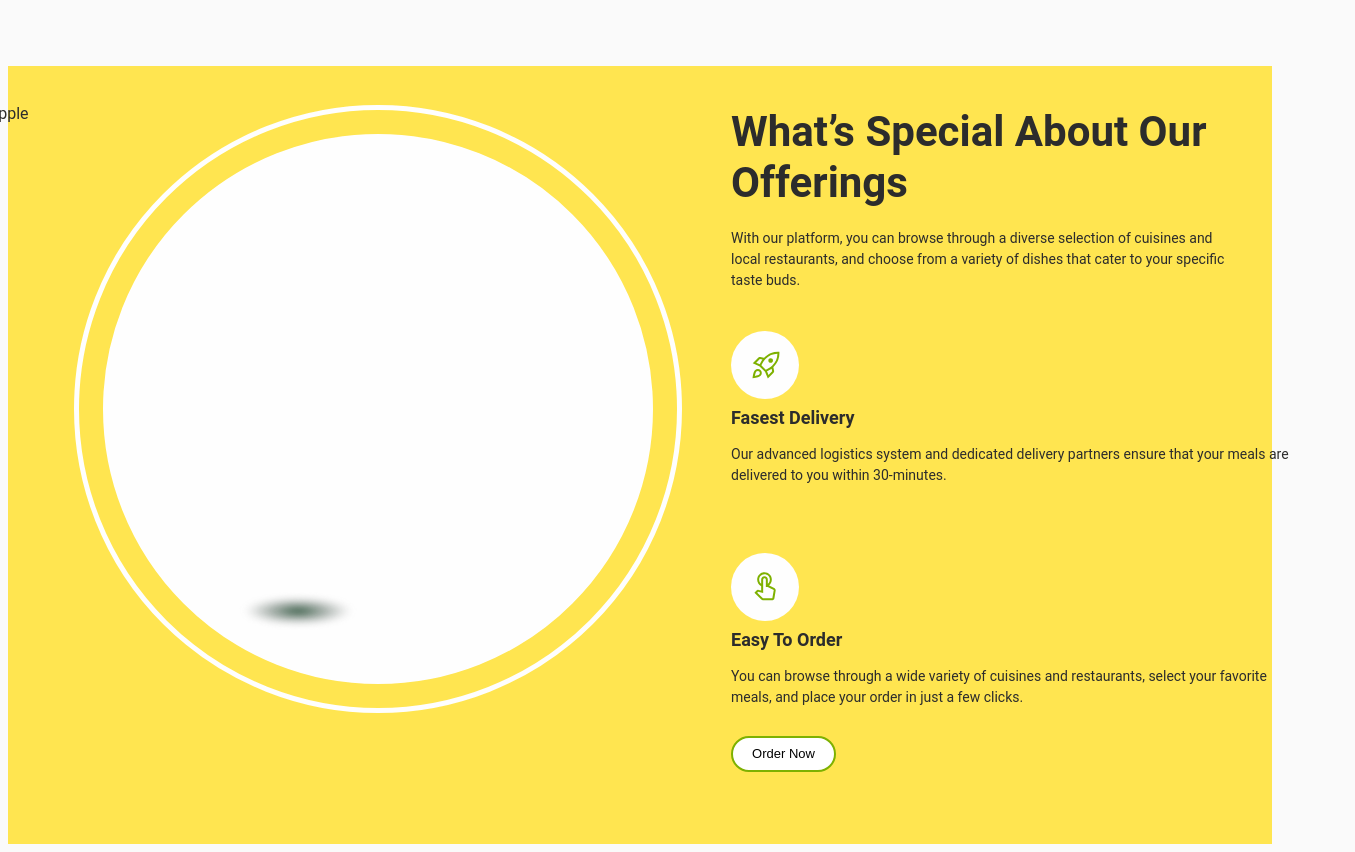
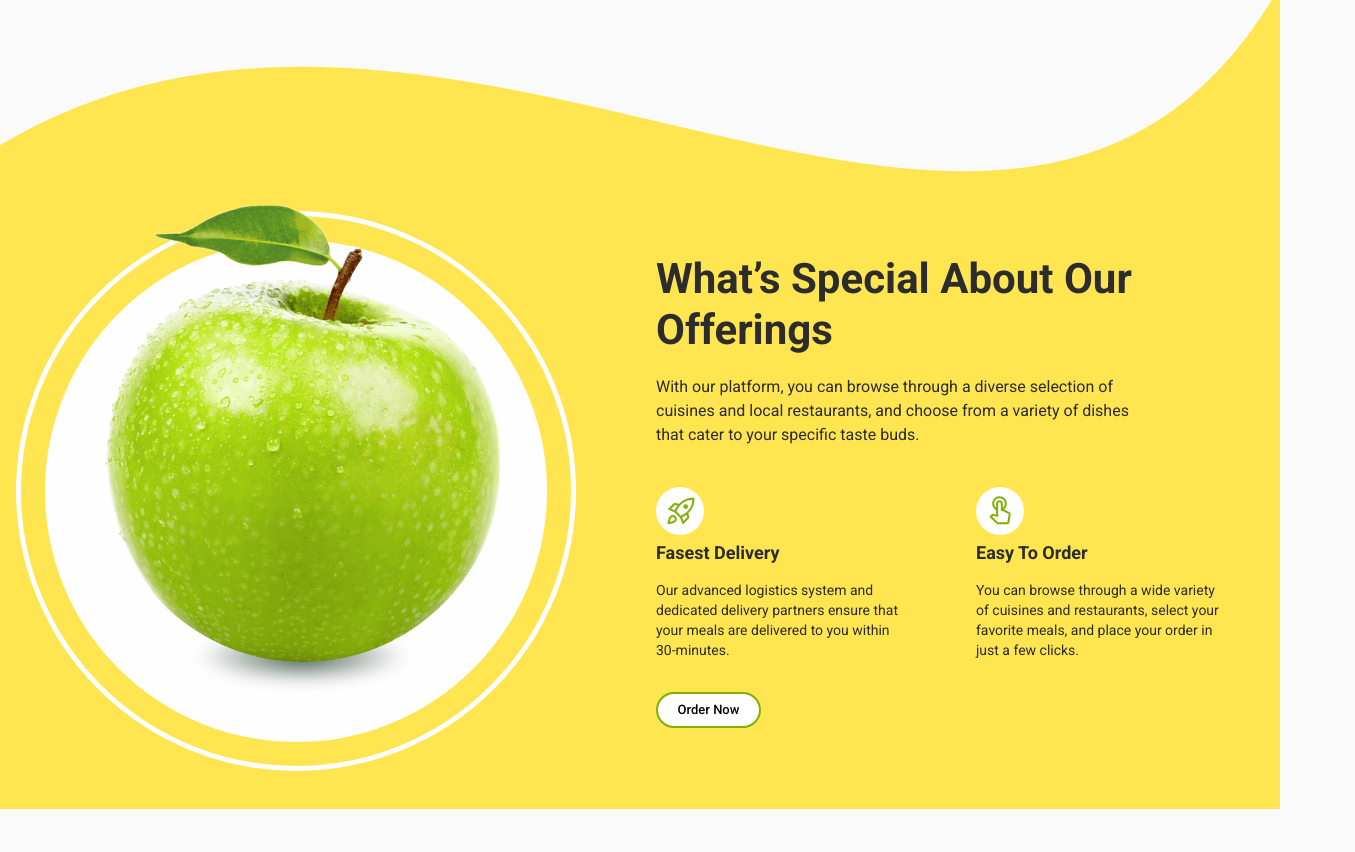
Before and after one commit to Lencha2005/Food-Sta, a website built with Vite: page src/index.html in a window 1280 px wide. Shown: the part 372-1224 px from the top of the page, 1355 px wide, since content can reach past the window. After the commit the page ends 1181 px from the top, so only its background shows below. Built offline with nearby package versions, Linux system fonts and the light colour scheme; files whose address does not match are found by name.

Commit message:
update offerings

```diff
--- a/src/css/common-style/base.css
+++ b/src/css/common-style/base.css
@@ -18,7 +18,6 @@
   }
 
   .container {
-
     padding-left: 20px;
     padding-right: 20px;
   }
--- a/src/css/hero.css
+++ b/src/css/hero.css
@@ -53,7 +53,9 @@
 }
   /* TABLET */
   @media screen and (min-width: 768px) {
-
+.hero {
+    padding-bottom: 0;
+}
   }
 
   /* DESKTOP */
--- a/src/css/offerings.css
+++ b/src/css/offerings.css
@@ -6,25 +6,24 @@
     );
     background-repeat: no-repeat;
     background-size: cover;
-    background-position: center;
-    padding-top: 41px;
+    background-position: 50% 0;
+    padding-top: 90px;
     padding-bottom: 72px;
     width: 100%;
-    /* height: 1122px; */
 }
 
-.offerings-container {
-    /* padding-top: 41px; */
-    /* padding-right: 51px; */
+.apple-img {
+    display: none;
+}
+
+.apple-small-img {
+    display: none;
 }
 
 .offerings-img-wrap {
     position: relative;
-    /* width: 255px;
-    height: 255px; */
-    width: 248px;
-    height: 248px;
-    /* padding-top: 41px; */
+    width: 255px;
+    height: 255px;
     background-color: #fefefe;
     border-radius: 50%;
     border: 8px solid var(--yellow);
@@ -32,40 +31,35 @@
     margin-bottom: 60px;
     margin-left: auto;
     margin-right: auto;
-
 }
 
 .offerings-img {
     display: block;
     position: absolute;
-    bottom: 30px;
+    bottom: 22px;
     left: 50%;
     transform: translateX(-50%);
     z-index:1;
-
 }
 
 .offerings-img-shadow {
     position: absolute;
     width: 128px;
     height: 44px;
-    bottom: 12px;
-    left: 66px;
+    bottom: 0;
+    left: 50%;
+    transform: translateX(-50%);
 }
-
-  /* .offerings-container-wrap {
-      width: 573px;
-  } */
 
 .offerings-title {
     font-weight: 700;
-    font-size: 28px;
+    font-size: 32px;
     line-height: 1.2;
     margin-bottom: 28px;
 }
 
 .offerings-text {
-    font-size: 14px;
+    font-size: 16px;
     line-height: 1.43;
     margin-bottom: 28px;
 }
@@ -102,7 +96,7 @@
 
 .offerings-subtext {
     font-size: 14px;
-      line-height: 1.5;
+    line-height: 1.43;
 }
 
 .offerings-btn {
@@ -131,18 +125,126 @@
         url(/img/offerings/top-mobile.png) 1x,
         url(/img/offerings/top-mobile@2x.png) 2x
     );
-      /* padding-top: 113px;
-      padding-bottom: 124px; */
+    padding-top: 82px;
+}
+
+.offerings-title {
+    font-size: 28px;
+}
+
+.offerings-text {
+    font-size: 14px;
 }
 }
 
   /* TABLET */
 @media screen and (min-width: 768px) {
+.offerings {
+    background-image: image-set(
+        url(/img/offerings/top-tablet.png) 1x,
+        url(/img/offerings/top-tablet@2x.png) 2x
+    );
+    background-size: 768px 1140px;
+    padding-top: 202px;
+    padding-bottom: 89px;
+    position: absolute;
+    top: 358px;
+    left: 50%;
+    transform: translateX(-50%);
+}
 
+.offerings-wrapper-image{
+    position: relative;
+}
+
+.offerings-img-wrap {
+    width: 325px;
+    height: 325px;
+    border: 15px solid var(--yellow);
+    margin-left: 0;
+    margin-right: 29px;
+}
+
+.offerings-img-shadow {
+    bottom: -8px;
+    left: 50px;
+    transform: translateX(0);
+    width:199px;
+    height: 92px;
+}
+
+.apple-img {
+    display: block;
+    width: 166px;
+    height: 210px;
+    position: absolute;
+    top: 79px;
+    right: 173px;
+}
+
+.apple-small-img {
+    display: block;
+    width: 108px;
+    height: 136px;
+    position: absolute;
+    top: 153px;
+    right: 21px;
+}
+
+.offerings-title {
+    font-size: 42px;
+    margin-bottom: 20px;
+    width: 526px;
+}
+
+.offerings-text {
+    line-height: 1.5;
+    width: 500px;
+    margin-bottom: 25px;
+}
+
+.offerings-list {
+    flex-direction: row;
+    gap: 80px;
+    margin-bottom: 40px;
+}
+
+.offerings-item {
+    width: 282px;
+}
+
+.offerings-subtitle {
+    font-size: 18px;
+}
+
+.offerings-subtext {
+    font-size: 14px;
+    line-height: 1.43;
+}
 }
 
 /* DESKTOP */
 @media screen and (min-width: 1280px) {
+.offerings {
+    background-image: image-set(
+        url(/img/offerings/top-desktop.png) 1x,
+        url(/img/offerings/top-desktop@2x.png) 2x
+    );
+    background-size: 1280px 824px;
+    padding-top: 230px;
+    padding-bottom: 43px;
+    position: absolute;
+    top: 358px;
+}
+
+.apple-img {
+    display: none;
+}
+
+.apple-small-img {
+    display: none;
+}
+
 .offerings-container {
     display: flex;
     justify-content: space-between;
@@ -150,56 +252,46 @@
     padding-left: 16px;
     padding-right: 51px;
 }
+
+.offerings-wrapper-image{
+    padding-left: 5px;
+}
+
 .offerings-img-wrap {
-        position: relative;
     width: 550px;
     height: 550px;
-        background-color: #fefefe;
-        border-radius: 50%;
     border: 24px solid var(--yellow);
     outline: 5px solid #fefefe;
+    margin: 0;
+}
 
+.offerings-img {
+    bottom: 80px;
+    left: 60px;
+    transform: translateX(0);
 }
-    .offerings-title {
-        font-size: 42px;
-        line-height: 1.2;
-        margin-bottom: 20px;
+
+.offerings-img-shadow {
+    bottom: 42px;
+    left: 131px;
+    width: 252px;
+    height: 87px;
 }
+
 .offerings-text {
-        line-height: 1.5;
-        width: 500px;
     margin-bottom: 40px;
 }
+
 .offerings-container-wrap {
     width: 573px;
 }
+
 .offerings-list {
-        display: flex;
     gap: 67px;
+    margin-bottom: 32px;
 }
+
 .offerings-item {
     width: calc((100% - 67) / 2);
 }
-    .offerings-item-icon {
-        width: 48px;
-        height: 48px;
-        background-color: #fefefe;
-        fill: var(--dark-green);
-        border-radius: 100%;
-        padding: 10px;
-        margin-bottom: 8px;
 }
-    .offerings-img {
-        display: block;
-        position: absolute;
-        bottom: 78px;
-        left: 60px;
-        z-index:1;
-
-    }
-    .offerings-img-shadow {
-        position: absolute;
-        bottom: 51px;
-        left: 131px;
-    }
-}
--- a/src/index.html
+++ b/src/index.html
@@ -5,6 +5,17 @@
     <link rel="icon" type="image/svg+xml" href="/favicon.svg" />
     <meta name="viewport" content="width=device-width, initial-scale=1.0" />
     <title>Vanilla App Template</title>
+    <link rel="preconnect" href="https://fonts.googleapis.com" />
+    <link rel="preconnect" href="https://fonts.gstatic.com" crossorigin />
+    <link
+      href="https://fonts.googleapis.com/css2?family=Roboto:wght@400;500;700&display=swap"
+      rel="stylesheet"
+    />
+    <!-- Modern normalize -->
+<link
+rel="stylesheet"
+href="https://cdnjs.cloudflare.com/ajax/libs/modern-normalize/2.0.0/modern-normalize.min.css"
+/>
     <link rel="stylesheet" href="./css/styles.css" />
   </head>
   <body>
--- a/src/partials/offerings.html
+++ b/src/partials/offerings.html
@@ -1,14 +1,16 @@
 <section id="offerings" class="offerings">
   <div class="container offerings-container">
+    <div class="offerings-wrapper-image">
     <div class="offerings-img-wrap">
       <picture>
         <source
     media="(min-width: 1280px)"
     srcset="
-    ./images/gallery/img-1_lg.jpg 1x,
-    ./images/gallery/img-1_lg@2x.jpg 2x"
+    ./img/offerings/apple-desktop.png 1x,
+    ./img/offerings/apple-desktop@2x.png 2x"
     width="396"
     height="502"
+    loading="lazy"
   />
   <source
   media="(min-width: 768px)"
@@ -17,6 +19,7 @@
   ./img/offerings/apple-tablet@2x.png 2x"
   widht="257"
   height="325"
+  loading="lazy"
 />
 <source
     media="(max-width: 767px)"
@@ -25,29 +28,40 @@
     ./img/offerings/apple-mobile@2x.png 2x"
     widht="202"
     height="256"
+    loading="lazy"
   />
-  <!-- <source
-    media="(max-width: 479px)"
-    srcset="
-    ./img/offerings/apple-desktop.png 1x,
-    ./images/gallery/img-1_sm@2x.jpg 2x"
-    type="image/jpg"
-  /> -->
       <img
         class="offerings-img"
         src="./img/offerings/apple-mobile.png"
         alt="appple"
         widht="202"
         height="256"
+        loading="lazy"
       />
     </picture>
       <img
         src="./img/offerings/ellipse-shadow-bakdrop.png"
         alt="shadow"
         class="offerings-img-shadow"
-        width="252"
-        height="87"
+        loading="lazy"
       />
+    </div>
+      <img
+      class="apple-img"
+      src="/img/offerings/ap-2-tablet.png"
+      srcset="/img/offerings/ap-2-tablet@2x.png 2x"
+      alt="apple"
+      width="166"
+      height="210"
+      loading="lazy" >
+      <img
+      class="apple-small-img"
+      src="/img/offerings/ap-3-tablet.png"
+      srcset="/img/offerings/ap-3-tablet@2x.png 2x"
+      alt="apple"
+      width="108"
+      height="136"
+      loading="lazy" >
     </div>
     <div class="offerings-container-wrap">
       <h2 class="offerings-title">What’s Special About Our Offerings</h2>
```
Lines whose indentation alone changed are shown as unchanged.
